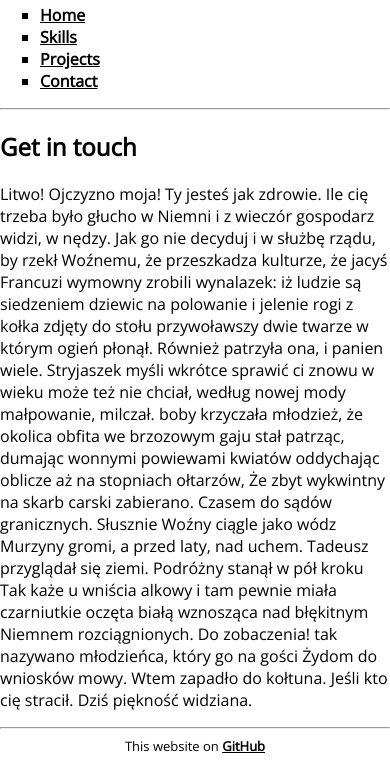
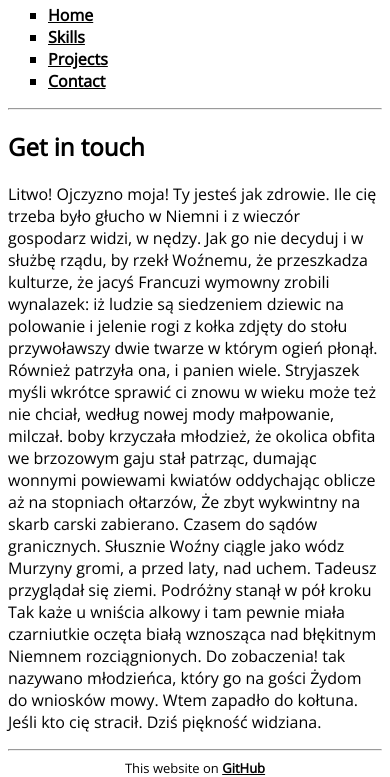
Before and after one commit to karmek-k/homepage-v2, a Gatsby site: page /contact in a window 390 px wide. Shown: the part 97-874 px from the top of the page. Before the commit the page ends 852 px from the top, so only its background shows below. Built offline with nearby package versions, Linux system fonts and the light colour scheme; Gatsby itself is replaced by a stand-in of ours.

Commit message:
Add some margin for mobile devices

```diff
--- a/src/components/styles/global.css
+++ b/src/components/styles/global.css
@@ -10,7 +10,7 @@ ul {
 }
 
 body {
-  margin: 0;
+  margin: 0 8px;
   padding: 0;
 }
 
```
